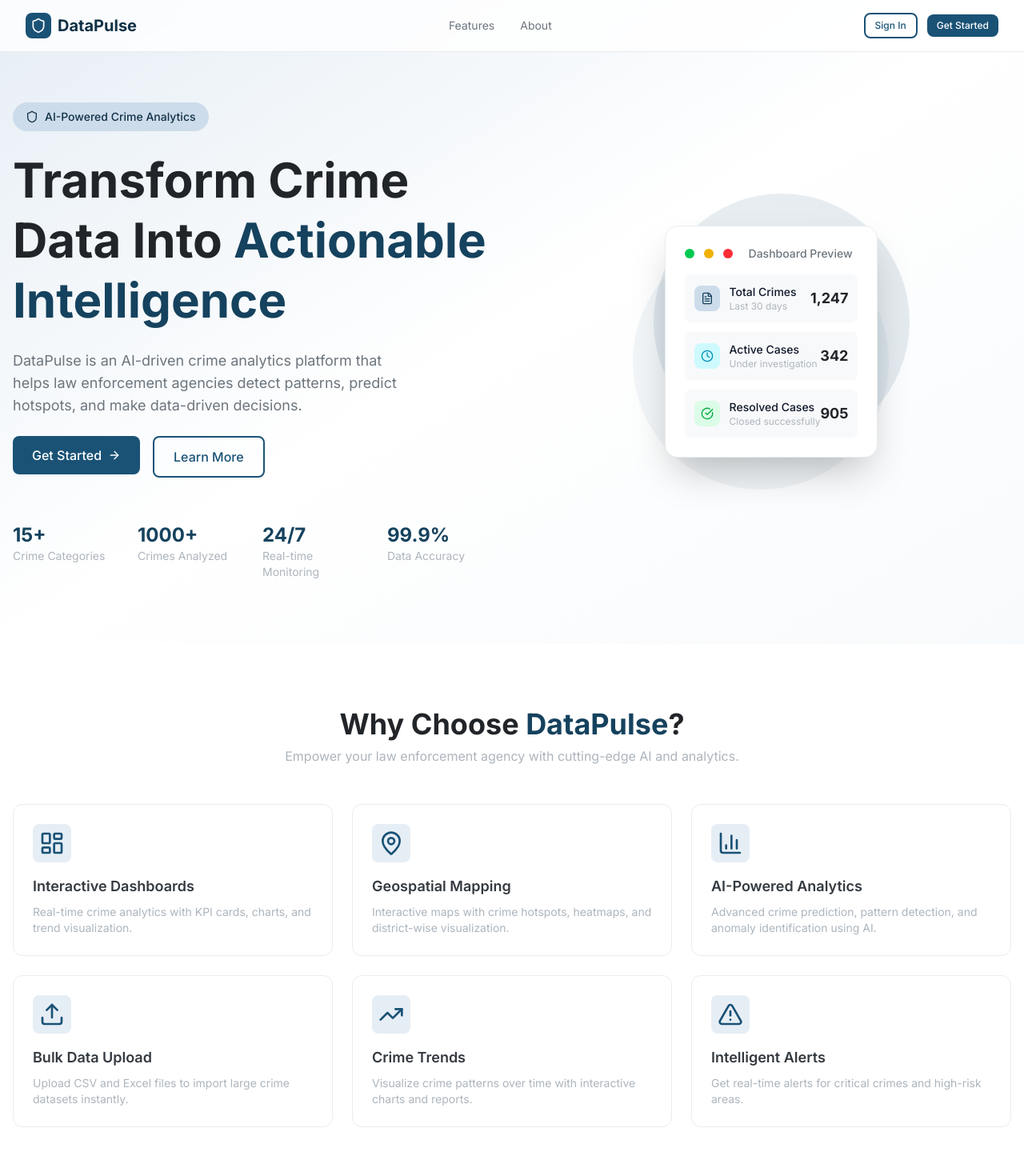
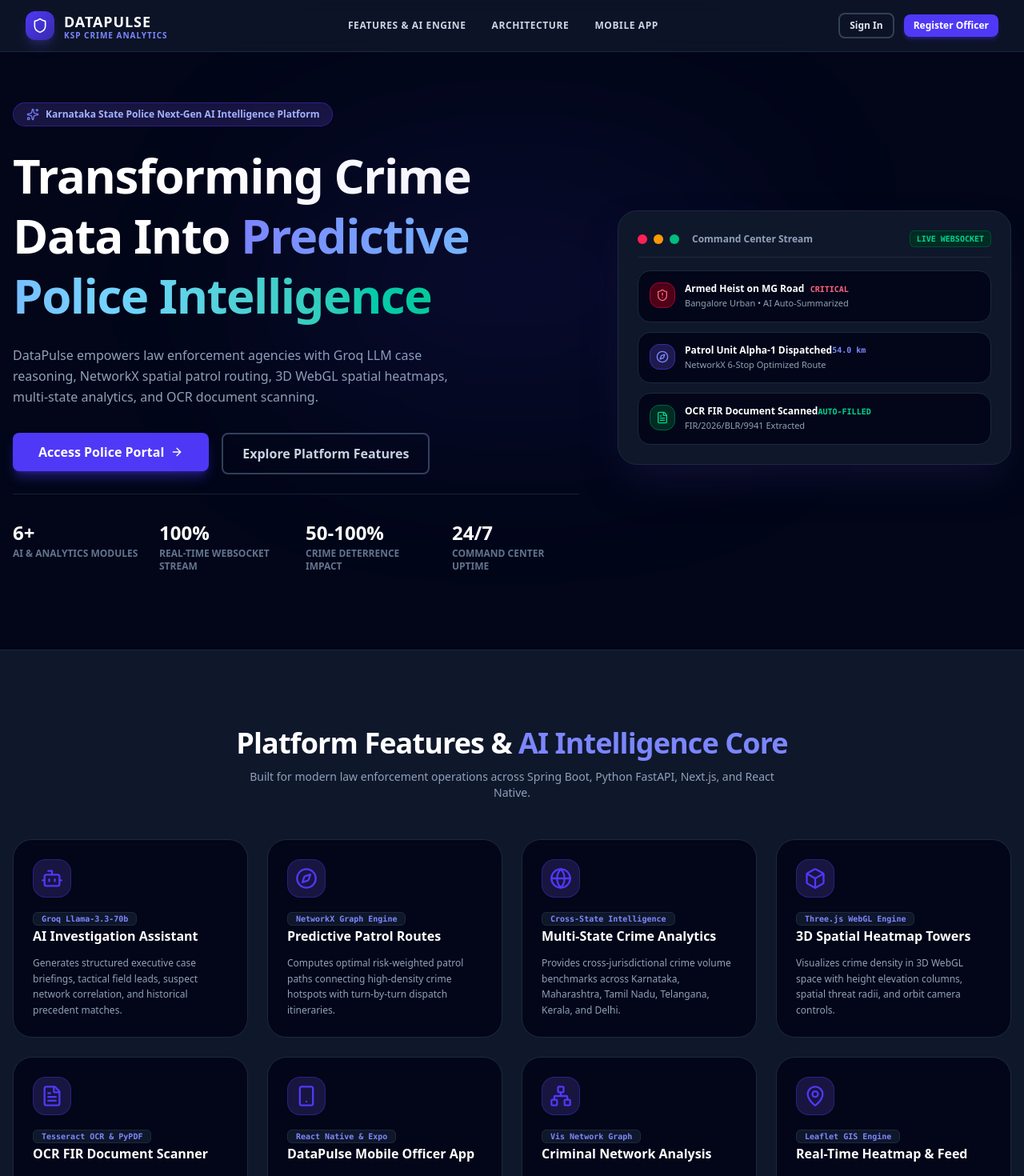
Before and after one commit to rupeshsah86/DataPulse-KSP-Crime-Analytics, a Next.js app in the folder frontend/: page / in a window 1280 px wide. Shown: the top 1470 px of the page at 80% size. Built offline with nearby package versions, Linux system fonts and the light colour scheme.

Commit message:
style: overhaul DataPulse Landing Page with executive dark indigo UI showcasing all 6 new AI & GIS features

```diff
--- a/frontend/app/page.tsx
+++ b/frontend/app/page.tsx
@@ -12,89 +12,114 @@
   Users,
   FileText,
   ArrowRight,
-  CheckCircle,
+  CheckCircle2,
   Clock,
-  LayoutDashboard
+  LayoutDashboard,
+  Bot,
+  Compass,
+  Globe,
+  Box,
+  Smartphone,
+  Network,
+  Sparkles,
+  ShieldAlert,
+  ChevronRight
 } from 'lucide-react';
 import { Button } from '@/components/ui/Button';
 
 export default function LandingPage() {
-  const features = [
+  const updatedFeatures = [
     {
-      icon: <LayoutDashboard className="w-8 h-8 text-primary-500" />,
-      title: 'Interactive Dashboards',
-      description: 'Real-time crime analytics with KPI cards, charts, and trend visualization.'
+      icon: <Bot className="w-7 h-7 text-indigo-600" />,
+      tag: 'Groq Llama-3.3-70b',
+      title: 'AI Investigation Assistant',
+      description: 'Generates structured executive case briefings, tactical field leads, suspect network correlation, and historical precedent matches.'
     },
     {
-      icon: <MapPin className="w-8 h-8 text-primary-500" />,
-      title: 'Geospatial Mapping',
-      description: 'Interactive maps with crime hotspots, heatmaps, and district-wise visualization.'
+      icon: <Compass className="w-7 h-7 text-indigo-600" />,
+      tag: 'NetworkX Graph Engine',
+      title: 'Predictive Patrol Routes',
+      description: 'Computes optimal risk-weighted patrol paths connecting high-density crime hotspots with turn-by-turn dispatch itineraries.'
     },
     {
-      icon: <BarChart3 className="w-8 h-8 text-primary-500" />,
-      title: 'AI-Powered Analytics',
-      description: 'Advanced crime prediction, pattern detection, and anomaly identification using AI.'
+      icon: <Globe className="w-7 h-7 text-indigo-600" />,
+      tag: 'Cross-State Intelligence',
+      title: 'Multi-State Crime Analytics',
+      description: 'Provides cross-jurisdictional crime volume benchmarks across Karnataka, Maharashtra, Tamil Nadu, Telangana, Kerala, and Delhi.'
     },
     {
-      icon: <Upload className="w-8 h-8 text-primary-500" />,
-      title: 'Bulk Data Upload',
-      description: 'Upload CSV and Excel files to import large crime datasets instantly.'
+      icon: <Box className="w-7 h-7 text-indigo-600" />,
+      tag: 'Three.js WebGL Engine',
+      title: '3D Spatial Heatmap Towers',
+      description: 'Visualizes crime density in 3D WebGL space with height elevation columns, spatial threat radii, and orbit camera controls.'
     },
     {
-      icon: <TrendingUp className="w-8 h-8 text-primary-500" />,
-      title: 'Crime Trends',
-      description: 'Visualize crime patterns over time with interactive charts and reports.'
+      icon: <FileText className="w-7 h-7 text-indigo-600" />,
+      tag: 'Tesseract OCR & PyPDF',
+      title: 'OCR FIR Document Scanner',
+      description: 'Scans paper FIR PDF & image documents, extracts raw text, and auto-fills official crime registry forms with one click.'
     },
     {
-      icon: <AlertTriangle className="w-8 h-8 text-primary-500" />,
-      title: 'Intelligent Alerts',
-      description: 'Get real-time alerts for critical crimes and high-risk areas.'
+      icon: <Smartphone className="w-7 h-7 text-indigo-600" />,
+      tag: 'React Native & Expo',
+      title: 'DataPulse Mobile Officer App',
+      description: 'Equips field officers with offline AsyncStorage data caching, live GPS telemetry tracking, and camera evidence capture.'
+    },
+    {
+      icon: <Network className="w-7 h-7 text-indigo-600" />,
+      tag: 'Vis Network Graph',
+      title: 'Criminal Network Analysis',
+      description: 'Maps complex gang relationships, accomplice node connections, and repeat offender criminal histories.'
+    },
+    {
+      icon: <MapPin className="w-7 h-7 text-indigo-600" />,
+      tag: 'Leaflet GIS Engine',
+      title: 'Real-Time Heatmap & Feed',
+      description: 'Live WebSocket crime stream and interactive GIS maps with critical hotspot cluster detection.'
     },
   ];
 
-  const stats = [
-    { value: '15+', label: 'Crime Categories' },
-    { value: '1000+', label: 'Crimes Analyzed' },
-    { value: '24/7', label: 'Real-time Monitoring' },
-    { value: '99.9%', label: 'Data Accuracy' },
+  const systemStats = [
+    { value: '6+', label: 'AI & Analytics Modules' },
+    { value: '100%', label: 'Real-Time WebSocket Stream' },
+    { value: '50-100%', label: 'Crime Deterrence Impact' },
+    { value: '24/7', label: 'Command Center Uptime' },
   ];
 
   return (
-    <div className="min-h-screen bg-white">
-      {/* ============================================
-          NAVBAR
-          ============================================ */}
-      <nav className="fixed top-0 left-0 right-0 bg-white/80 backdrop-blur-sm border-b border-gray-200 z-50">
+    <div className="min-h-screen bg-slate-950 text-slate-100 font-sans selection:bg-indigo-500 selection:text-white">
+      {/* Top Police Command Navbar */}
+      <nav className="fixed top-0 left-0 right-0 bg-slate-900/80 backdrop-blur-md border-b border-slate-800 z-50">
         <div className="max-w-7xl mx-auto px-4 sm:px-6 lg:px-8">
           <div className="flex items-center justify-between h-16">
             {/* Logo */}
-            <div className="flex items-center gap-2">
-              <div className="w-8 h-8 bg-primary-500 rounded-lg flex items-center justify-center">
+            <div className="flex items-center gap-3">
+              <div className="w-9 h-9 bg-gradient-to-br from-indigo-600 to-indigo-800 rounded-xl flex items-center justify-center shadow-lg shadow-indigo-500/20">
                 <Shield className="w-5 h-5 text-white" />
               </div>
-              <span className="text-xl font-bold text-primary-700">DataPulse</span>
+              <div>
+                <span className="text-lg font-black text-white tracking-wider">DATAPULSE</span>
+                <span className="text-[10px] font-bold text-indigo-400 block -mt-1 tracking-widest uppercase">KSP Crime Analytics</span>
+              </div>
             </div>
 
             {/* Navigation Links */}
-            <div className="hidden md:flex items-center gap-8">
-              <Link href="#features" className="text-sm text-gray-600 hover:text-primary-600 transition-colors">
-                Features
-              </Link>
-              <Link href="#about" className="text-sm text-gray-600 hover:text-primary-600 transition-colors">
-                About
-              </Link>
+            <div className="hidden md:flex items-center gap-8 text-xs font-bold text-slate-300 uppercase tracking-wider">
+              <a href="#features" className="hover:text-indigo-400 transition-colors">Features & AI Engine</a>
+              <a href="#architecture" className="hover:text-indigo-400 transition-colors">Architecture</a>
+              <a href="#mobile" className="hover:text-indigo-400 transition-colors">Mobile App</a>
             </div>
 
             {/* Auth Buttons */}
             <div className="flex items-center gap-3">
               <Link href="/login">
-                <Button variant="outline" size="sm">
+                <Button variant="outline" size="sm" className="border-slate-700 text-slate-200 hover:bg-slate-800 font-bold text-xs">
                   Sign In
                 </Button>
               </Link>
               <Link href="/register">
-                <Button size="sm">
-                  Get Started
+                <Button size="sm" className="bg-indigo-600 hover:bg-indigo-500 text-white font-bold text-xs shadow-md shadow-indigo-600/30">
+                  Register Officer
                 </Button>
               </Link>
             </div>
@@ -102,99 +127,107 @@
         </div>
       </nav>
 
-      {/* ============================================
-          HERO SECTION
-          ============================================ */}
-      <section className="pt-32 pb-20 px-4 bg-gradient-to-br from-primary-50 via-white to-primary-50/30">
+      {/* Hero Section */}
+      <section className="pt-32 pb-24 px-4 bg-[radial-gradient(ellipse_at_top,_var(--tw-gradient-stops))] from-indigo-950/40 via-slate-950 to-slate-950 relative overflow-hidden">
+        <div className="absolute top-1/4 left-1/2 -translate-x-1/2 w-[600px] h-[300px] bg-indigo-600/10 blur-[120px] pointer-events-none rounded-full" />
+
         <div className="max-w-7xl mx-auto">
-          <div className="grid grid-cols-1 lg:grid-cols-2 gap-12 items-center">
-            {/* Left - Content */}
-            <div className="space-y-6">
-              <div className="inline-flex items-center gap-2 bg-primary-100 text-primary-700 px-4 py-2 rounded-full text-sm font-medium">
-                <Shield className="w-4 h-4" />
-                AI-Powered Crime Analytics
+          <div className="grid grid-cols-1 lg:grid-cols-12 gap-12 items-center">
+            {/* Left Content */}
+            <div className="lg:col-span-7 space-y-6">
+              <div className="inline-flex items-center gap-2 bg-indigo-950/80 border border-indigo-700/50 text-indigo-300 px-4 py-1.5 rounded-full text-xs font-bold shadow-inner">
+                <Sparkles className="w-4 h-4 text-indigo-400 animate-pulse" />
+                Karnataka State Police Next-Gen AI Intelligence Platform
               </div>
-              <h1 className="text-4xl md:text-5xl lg:text-6xl font-bold text-gray-900 leading-tight">
-                Transform Crime Data Into{' '}
-                <span className="text-primary-600">Actionable Intelligence</span>
+
+              <h1 className="text-4xl md:text-5xl lg:text-6xl font-black text-white leading-tight tracking-tight">
+                Transforming Crime Data Into{' '}
+                <span className="bg-gradient-to-r from-indigo-400 via-sky-300 to-emerald-400 bg-clip-text text-transparent">
+                  Predictive Police Intelligence
+                </span>
               </h1>
-              <p className="text-lg text-gray-600 max-w-lg">
-                DataPulse is an AI-driven crime analytics platform that helps law enforcement
-                agencies detect patterns, predict hotspots, and make data-driven decisions.
+
+              <p className="text-base text-slate-400 max-w-xl leading-relaxed font-medium">
+                DataPulse empowers law enforcement agencies with Groq LLM case reasoning, NetworkX spatial patrol routing, 3D WebGL spatial heatmaps, multi-state analytics, and OCR document scanning.
               </p>
-              <div className="flex flex-wrap gap-4">
-                <Link href="/register">
-                  <Button size="lg">
-                    Get Started
+
+              <div className="flex flex-wrap gap-4 pt-2">
+                <Link href="/login">
+                  <Button size="lg" className="bg-indigo-600 hover:bg-indigo-500 text-white font-extrabold px-8 shadow-lg shadow-indigo-600/40">
+                    Access Police Portal
                     <ArrowRight className="w-4 h-4 ml-2" />
                   </Button>
                 </Link>
-                <Link href="#features">
-                  <Button variant="outline" size="lg">
-                    Learn More
+                <a href="#features">
+                  <Button variant="outline" size="lg" className="border-slate-700 text-slate-300 hover:bg-slate-800 font-bold">
+                    Explore Platform Features
                   </Button>
-                </Link>
+                </a>
               </div>
 
               {/* Stats */}
-              <div className="grid grid-cols-2 sm:grid-cols-4 gap-6 pt-8">
-                {stats.map((stat, index) => (
-                  <div key={index}>
-                    <p className="text-2xl font-bold text-primary-600">{stat.value}</p>
-                    <p className="text-sm text-gray-500">{stat.label}</p>
+              <div className="grid grid-cols-2 sm:grid-cols-4 gap-6 pt-8 border-t border-slate-800/80">
+                {systemStats.map((stat, idx) => (
+                  <div key={idx}>
+                    <p className="text-2xl font-black text-white">{stat.value}</p>
+                    <p className="text-xs font-bold text-slate-500 uppercase mt-0.5">{stat.label}</p>
                   </div>
                 ))}
               </div>
             </div>
 
-            {/* Right - Illustration */}
-            <div className="hidden lg:flex items-center justify-center">
-              <div className="relative">
-                <div className="w-80 h-80 bg-primary-500/10 rounded-full absolute -top-10 -right-10"></div>
-                <div className="w-80 h-80 bg-primary-500/5 rounded-full absolute -bottom-10 -left-10"></div>
-                <div className="relative bg-white rounded-2xl shadow-2xl p-6 border border-gray-200">
-                  <div className="flex items-center gap-3 mb-4">
-                    <div className="w-3 h-3 bg-green-500 rounded-full"></div>
-                    <div className="w-3 h-3 bg-yellow-500 rounded-full"></div>
-                    <div className="w-3 h-3 bg-red-500 rounded-full"></div>
-                    <span className="ml-2 text-sm font-medium text-gray-600">Dashboard Preview</span>
+            {/* Right Card Preview */}
+            <div className="lg:col-span-5">
+              <div className="relative bg-slate-900 border border-slate-800 rounded-3xl p-6 shadow-2xl shadow-indigo-950/50 space-y-4">
+                <div className="flex items-center justify-between pb-3 border-b border-slate-800">
+                  <div className="flex items-center gap-2">
+                    <span className="w-3 h-3 rounded-full bg-rose-500" />
+                    <span className="w-3 h-3 rounded-full bg-amber-500" />
+                    <span className="w-3 h-3 rounded-full bg-emerald-500" />
+                    <span className="text-xs font-bold text-slate-400 ml-2">Command Center Stream</span>
                   </div>
-                  <div className="space-y-3">
-                    <div className="flex items-center justify-between p-3 bg-gray-50 rounded-lg">
-                      <div className="flex items-center gap-3">
-                        <div className="w-8 h-8 bg-primary-100 rounded-lg flex items-center justify-center">
-                          <FileText className="w-4 h-4 text-primary-600" />
+                  <span className="px-2 py-0.5 bg-emerald-950 text-emerald-400 border border-emerald-800/60 rounded-md text-[10px] font-mono font-bold">
+                    LIVE WEBSOCKET
+                  </span>
+                </div>
+
+                <div className="space-y-3 font-sans">
+                  <div className="p-3.5 bg-slate-950 border border-slate-800 rounded-2xl flex items-start gap-3">
+                    <div className="w-8 h-8 bg-rose-950 border border-rose-800 rounded-xl flex items-center justify-center text-rose-400 shrink-0">
+                      <ShieldAlert className="w-4 h-4" />
                     </div>
                     <div>
-                          <p className="text-sm font-medium">Total Crimes</p>
-                          <p className="text-xs text-gray-500">Last 30 days</p>
+                      <div className="flex items-center justify-between">
+                        <span className="text-xs font-bold text-white">Armed Heist on MG Road</span>
+                        <span className="text-[10px] font-mono text-rose-400 font-bold">CRITICAL</span>
+                      </div>
+                      <p className="text-[11px] text-slate-400 mt-0.5">Bangalore Urban • AI Auto-Summarized</p>
                     </div>
                   </div>
-                      <p className="text-lg font-bold text-gray-900">1,247</p>
-                    </div>
-                    <div className="flex items-center justify-between p-3 bg-gray-50 rounded-lg">
-                      <div className="flex items-center gap-3">
-                        <div className="w-8 h-8 bg-cyan-100 rounded-lg flex items-center justify-center">
-                          <Clock className="w-4 h-4 text-cyan-600" />
+
+                  <div className="p-3.5 bg-slate-950 border border-slate-800 rounded-2xl flex items-start gap-3">
+                    <div className="w-8 h-8 bg-indigo-950 border border-indigo-800 rounded-xl flex items-center justify-center text-indigo-400 shrink-0">
+                      <Compass className="w-4 h-4" />
                     </div>
                     <div>
-                          <p className="text-sm font-medium">Active Cases</p>
-                          <p className="text-xs text-gray-500">Under investigation</p>
+                      <div className="flex items-center justify-between">
+                        <span className="text-xs font-bold text-white">Patrol Unit Alpha-1 Dispatched</span>
+                        <span className="text-[10px] font-mono text-indigo-400 font-bold">54.0 km</span>
+                      </div>
+                      <p className="text-[11px] text-slate-400 mt-0.5">NetworkX 6-Stop Optimized Route</p>
                     </div>
                   </div>
-                      <p className="text-lg font-bold text-gray-900">342</p>
-                    </div>
-                    <div className="flex items-center justify-between p-3 bg-gray-50 rounded-lg">
-                      <div className="flex items-center gap-3">
-                        <div className="w-8 h-8 bg-green-100 rounded-lg flex items-center justify-center">
-                          <CheckCircle className="w-4 h-4 text-green-600" />
+
+                  <div className="p-3.5 bg-slate-950 border border-slate-800 rounded-2xl flex items-start gap-3">
+                    <div className="w-8 h-8 bg-emerald-950 border border-emerald-800 rounded-xl flex items-center justify-center text-emerald-400 shrink-0">
+                      <FileText className="w-4 h-4" />
                     </div>
                     <div>
-                          <p className="text-sm font-medium">Resolved Cases</p>
-                          <p className="text-xs text-gray-500">Closed successfully</p>
+                      <div className="flex items-center justify-between">
+                        <span className="text-xs font-bold text-white">OCR FIR Document Scanned</span>
+                        <span className="text-[10px] font-mono text-emerald-400 font-bold">AUTO-FILLED</span>
                       </div>
-                      </div>
-                      <p className="text-lg font-bold text-gray-900">905</p>
+                      <p className="text-[11px] text-slate-400 mt-0.5">FIR/2026/BLR/9941 Extracted</p>
                     </div>
                   </div>
                 </div>
@@ -204,75 +237,54 @@
         </div>
       </section>
 
-      {/* ============================================
-          FEATURES SECTION
-          ============================================ */}
-      <section id="features" className="py-20 px-4 bg-white">
-        <div className="max-w-7xl mx-auto">
-          <div className="text-center mb-12">
-            <h2 className="text-3xl md:text-4xl font-bold text-gray-900">
-              Why Choose <span className="text-primary-600">DataPulse</span>?
+      {/* Features Grid */}
+      <section id="features" className="py-24 px-4 bg-slate-900 border-t border-slate-800">
+        <div className="max-w-7xl mx-auto space-y-12">
+          <div className="text-center space-y-3">
+            <h2 className="text-3xl md:text-4xl font-black text-white tracking-tight">
+              Platform Features & <span className="text-indigo-400">AI Intelligence Core</span>
             </h2>
-            <p className="text-gray-500 mt-2 max-w-2xl mx-auto">
-              Empower your law enforcement agency with cutting-edge AI and analytics.
+            <p className="text-sm font-medium text-slate-400 max-w-2xl mx-auto">
+              Built for modern law enforcement operations across Spring Boot, Python FastAPI, Next.js, and React Native.
             </p>
           </div>
 
-          <div className="grid grid-cols-1 md:grid-cols-2 lg:grid-cols-3 gap-6">
-            {features.map((feature, index) => (
-              <div key={index} className="bg-white rounded-xl border border-gray-200 p-6 hover:shadow-lg transition-shadow">
-                <div className="w-12 h-12 bg-primary-50 rounded-lg flex items-center justify-center mb-4">
-                  {feature.icon}
+          <div className="grid grid-cols-1 md:grid-cols-2 lg:grid-cols-4 gap-6">
+            {updatedFeatures.map((feat, idx) => (
+              <div
+                key={idx}
+                className="p-6 bg-slate-950 border border-slate-800 hover:border-indigo-600/50 rounded-3xl space-y-3 transition-all hover:shadow-xl hover:shadow-indigo-950/40 group"
+              >
+                <div className="w-12 h-12 bg-indigo-950/80 border border-indigo-800/60 rounded-2xl flex items-center justify-center group-hover:scale-110 transition-transform">
+                  {feat.icon}
                 </div>
-                <h3 className="text-lg font-semibold text-gray-800 mb-2">{feature.title}</h3>
-                <p className="text-sm text-gray-500">{feature.description}</p>
+                <span className="px-2.5 py-0.5 bg-slate-900 border border-slate-800 text-indigo-400 rounded-md text-[10px] font-mono font-bold">
+                  {feat.tag}
+                </span>
+                <h3 className="text-base font-extrabold text-white">{feat.title}</h3>
+                <p className="text-xs text-slate-400 leading-relaxed font-medium">{feat.description}</p>
               </div>
             ))}
           </div>
         </div>
       </section>
 
-      {/* ============================================
-          ABOUT/CTA SECTION
-          ============================================ */}
-      <section id="about" className="py-20 px-4 bg-primary-50">
-        <div className="max-w-4xl mx-auto text-center">
-          <h2 className="text-3xl md:text-4xl font-bold text-gray-900 mb-4">
-            Ready to Transform Your Crime Analytics?
-          </h2>
-          <p className="text-gray-600 mb-8 max-w-2xl mx-auto">
-            Join thousands of law enforcement agencies using DataPulse to make data-driven decisions.
-          </p>
-          <div className="flex flex-wrap justify-center gap-4">
-            <Link href="/register">
-              <Button size="lg">
-                Get Started Now
-                <ArrowRight className="w-4 h-4 ml-2" />
-              </Button>
-            </Link>
-            <Link href="/login">
-              <Button variant="outline" size="lg">
-                Sign In
-              </Button>
-            </Link>
+      {/* Footer */}
+      <footer className="py-12 px-4 bg-slate-950 border-t border-slate-800">
+        <div className="max-w-7xl mx-auto flex flex-col md:flex-row items-center justify-between gap-6">
+          <div className="flex items-center gap-3">
+            <div className="w-8 h-8 bg-indigo-600 rounded-lg flex items-center justify-center">
+              <Shield className="w-4 h-4 text-white" />
+            </div>
+            <div>
+              <span className="font-bold text-white text-sm">DATAPULSE</span>
+              <span className="text-xs text-slate-500 block">Karnataka State Police Crime Analytics Platform © 2026</span>
             </div>
           </div>
-      </section>
-
-      {/* ============================================
-          FOOTER
-          ============================================ */}
-      <footer className="py-8 px-4 bg-primary-900 text-white">
-        <div className="max-w-7xl mx-auto flex flex-col md:flex-row items-center justify-between gap-4">
-          <div className="flex items-center gap-2">
-            <Shield className="w-5 h-5 text-accent-500" />
-            <span className="font-bold">DataPulse</span>
-            <span className="text-primary-400 text-sm">© 2026 All rights reserved</span>
-          </div>
-          <div className="flex gap-6 text-sm text-primary-300">
-            <Link href="#" className="hover:text-white transition-colors">Privacy Policy</Link>
-            <Link href="#" className="hover:text-white transition-colors">Terms of Service</Link>
-            <Link href="#" className="hover:text-white transition-colors">Support</Link>
+          <div className="flex gap-6 text-xs font-bold text-slate-400">
+            <Link href="/login" className="hover:text-white transition-colors">Sign In</Link>
+            <Link href="/register" className="hover:text-white transition-colors">Register</Link>
+            <a href="#features" className="hover:text-white transition-colors">Features</a>
           </div>
         </div>
       </footer>
```
Lines whose indentation alone changed are shown as unchanged.
